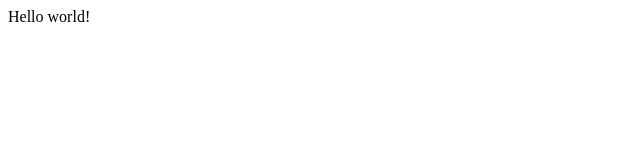
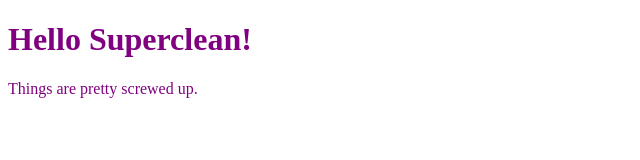
Before and after one commit to jboeger/hello-world, a Gatsby site: page / in a window 1280 px wide. Shown: the whole page, without its empty margins (0-640 px from the left). Built offline with nearby package versions, Linux system fonts and the light colour scheme; Gatsby itself is replaced by a stand-in of ours.

Commit message:
Jacks first commit

```diff
--- a/src/pages/index.js
+++ b/src/pages/index.js
@@ -1,3 +1,8 @@
 import React from "react"
 
-export default () => <div>Hello world!</div>
+export default () => (
+    <div style={{ color: `purple` }}>
+        <h1>Hello Superclean!</h1>
+        <p>Things are pretty screwed up.</p>
+    </div>
+)
```
